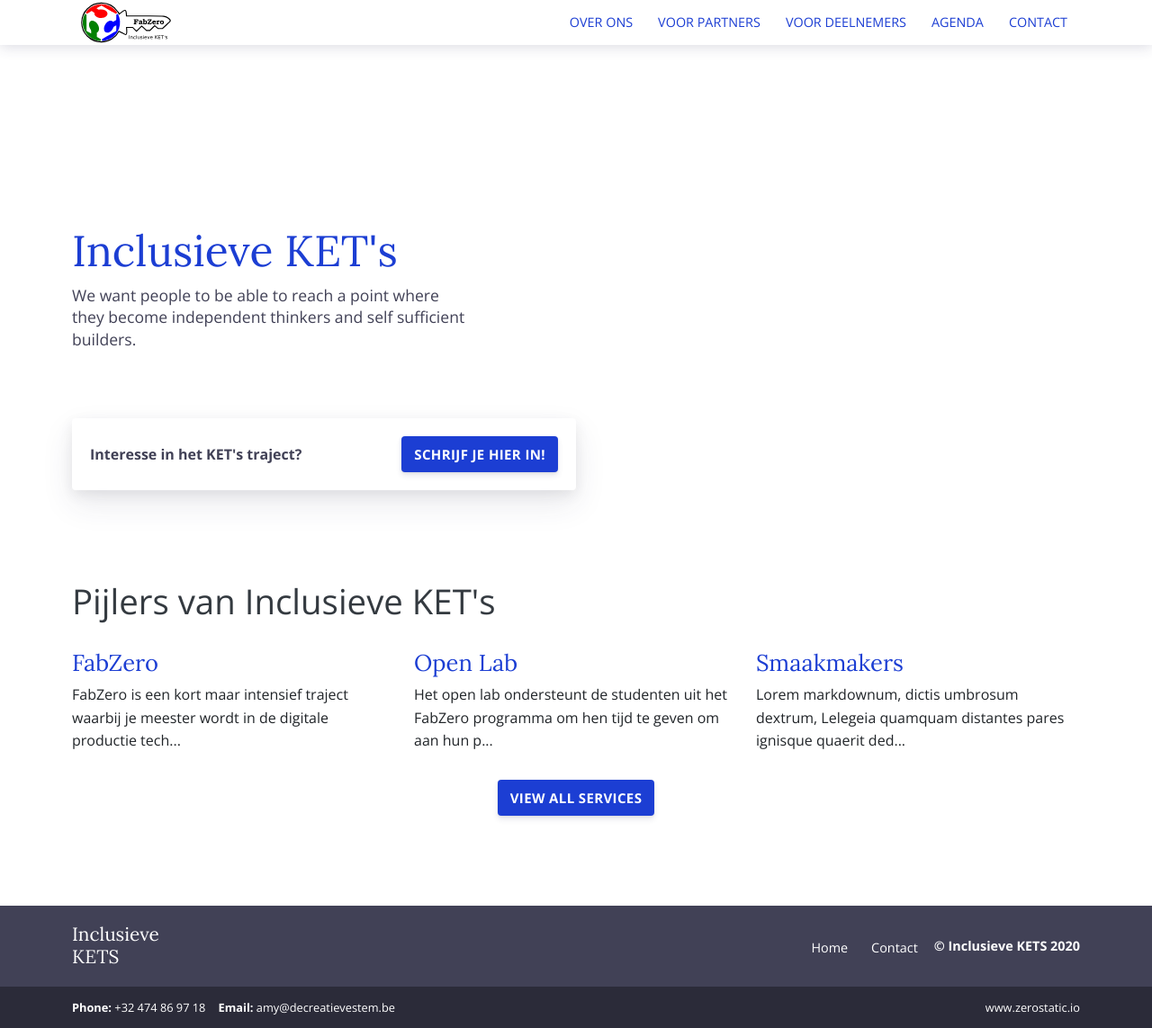
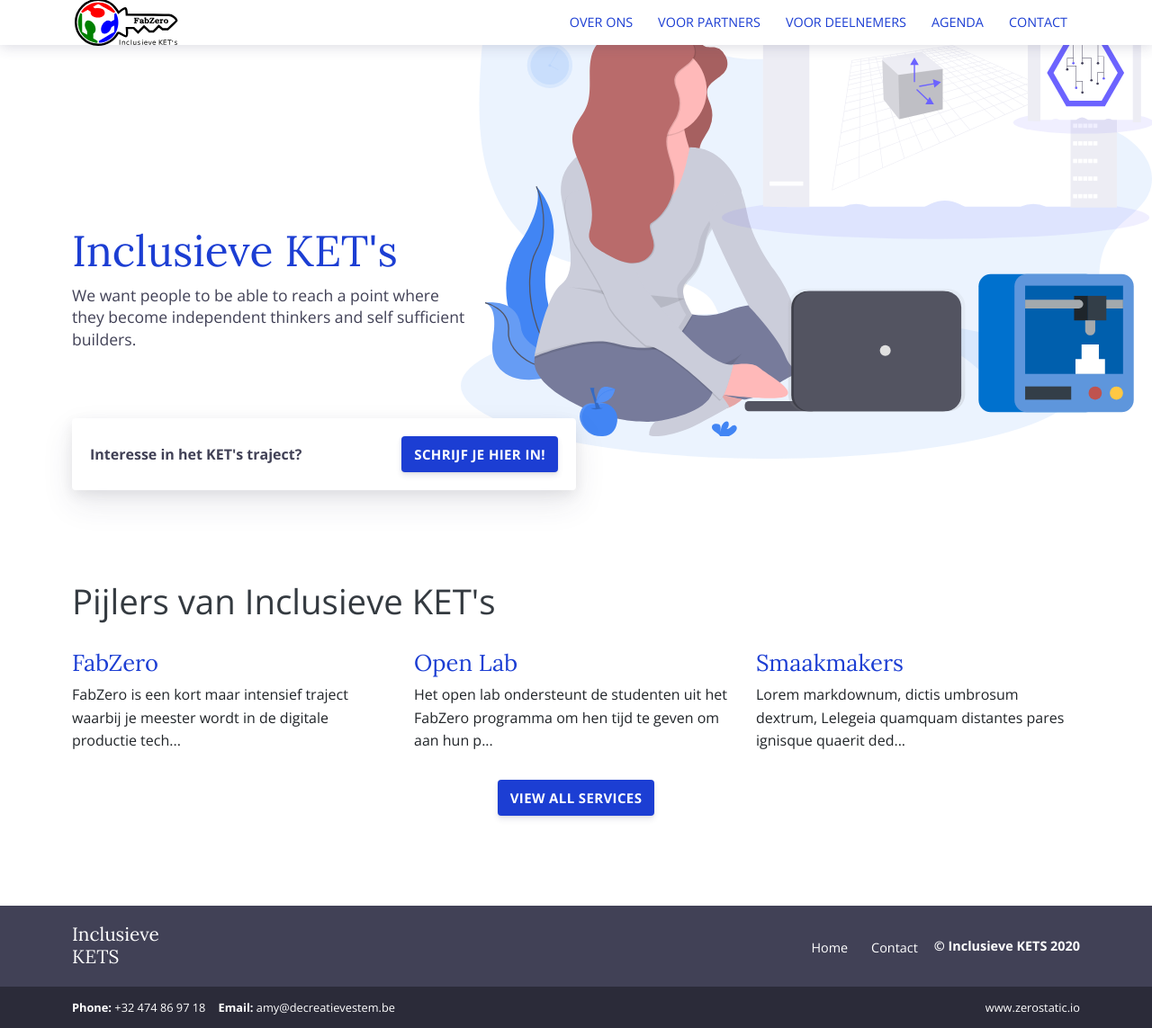
Before and after one commit to IngegnoMakerSpace/inclusievekets, a Jekyll site: the page built from index.html, in a window 1280 px wide. Shown: the whole page at 90% size. Built offline with Jekyll 4.4.1, drawn with Linux system fonts in a browser that asks for light colours.

Commit message:
logo and images updates

```diff
--- a/_sass/pages/_home.scss
+++ b/_sass/pages/_home.scss
@@ -1,5 +1,5 @@
 .page-home {
-  background-image: url('../images/undraw_taking_notes_tjaf.svg');
+  background-image: url('../images/undraw_spin_kets.svg');
   background-repeat: no-repeat;
   background-size: 115%;
   background-position: 49px -40px;
```
Also changed, not shown: assets/images/logo-big.svg (added), assets/images/logo-mobile.svg, assets/images/logo.svg, assets/images/test/3d-printer-svgrepo-com.svg (added), assets/images/test/undraw_3d_modeling_h60h.svg (added), assets/images/test/undraw_circuit_board_4c4d.svg (added), assets/images/test/undraw_taking_notes_tjaf_old.svg (added), assets/images/undraw_spin_kets.svg (added), assets/images/undraw_taking_notes_tjaf.png (deleted), assets/images/undraw_taking_notes_tjaf.svg (added), images/favicon.png, images/favicon.svg (added).
